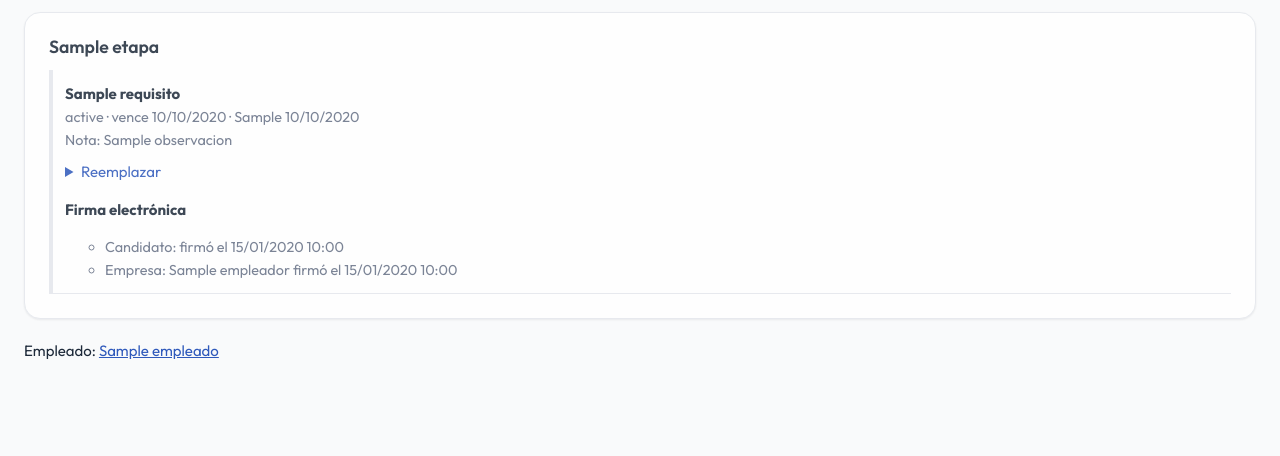
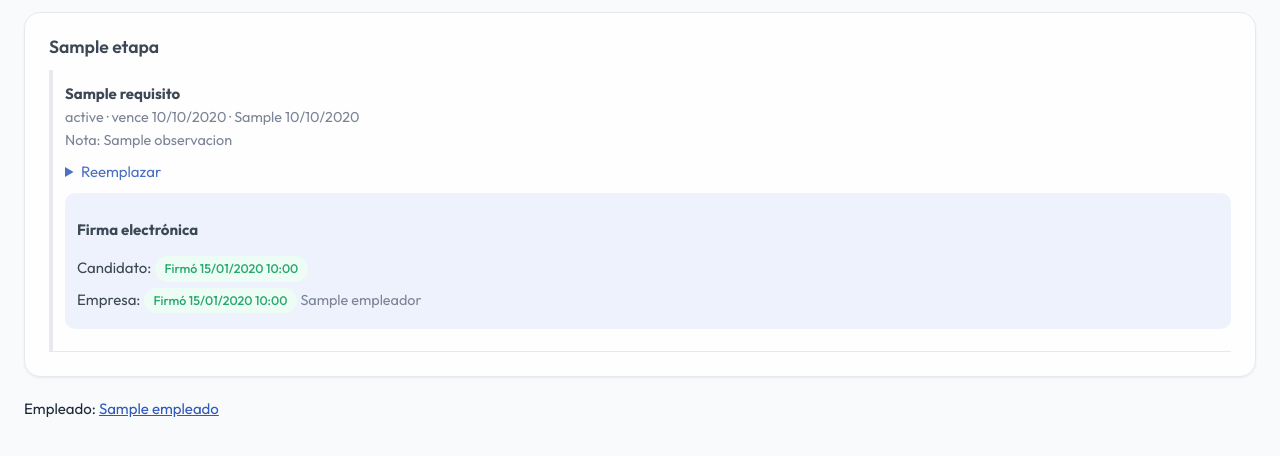
Before and after one commit to OsvaldoAguilar2024/Gevalua, a Django app: template templates/ingreso/detalle.html in a window 1280 px wide. Shown: the part 279-735 px from the top of the page. Run offline with Django 5.2, Linux system fonts and the light colour scheme; the template is opened without the code that fills it: most values are stand-ins (such as "Sample title", 1, 10 or a date in 2020); grey boxes marked "Sample" are stand-in pictures.

Commit message:
Pantallas de firma del contrato, segundo factor y datos personales con el nuevo estilo
Co-Authored-By: Claude Opus 5.5 <noreply@anthropic.com>
Claude-Session: https://claude.ai/code/session_01DsBax3E2zeF8HVBV6HCjnW

```diff
--- a/apps/ingreso/tests.py
+++ b/apps/ingreso/tests.py
@@ -175,7 +175,7 @@ class FirmaContratoTests(TenantTestCase):
         self.req.refresh_from_db()
         self.assertEqual(self.req.estado, RequisitoIngreso.Estado.VERIFICADO)
         self.assertEqual(self.req.verificado_por, self.admin)
-        self.assertContains(self.c.get(reverse("proceso", args=[self.p.pk])), "firmó el")
+        self.assertContains(self.c.get(reverse("proceso", args=[self.p.pk])), "Firmó", count=2)
 
     def test_codigo_incorrecto_no_firma(self):
         from apps.firmas.models import Firma
--- a/static/css/app.css
+++ b/static/css/app.css
@@ -335,3 +335,10 @@ details.escala summary { cursor: pointer; font-weight: 600; }
 }
 .cabecera-empresa { display: none; font-weight: 600; }
 @media (max-width: 1023px) { .cabecera-empresa { display: block; overflow: hidden; text-overflow: ellipsis; white-space: nowrap; } }
+
+/* --- Firma del contrato, segundo factor y autorización de datos --- */
+.firma-contrato { margin: 10px 0; padding: 10px 12px; border-radius: 10px; background: var(--azul-claro); }
+.lista-firmas { list-style: none; padding: 0; margin: 6px 0; display: grid; gap: 6px; }
+.casilla { display: flex; gap: 8px; align-items: flex-start; font-weight: 400; margin: 12px 0; }
+.casilla input { width: auto; margin-top: 3px; }
+.politica { max-height: 45vh; overflow-y: auto; padding: 12px 14px; border: 1px solid var(--borde, #e4e7ec); border-radius: 10px; font-size: .92rem; margin-bottom: 8px; }
--- a/templates/ingreso/_firma_contrato.html
+++ b/templates/ingreso/_firma_contrato.html
@@ -1,10 +1,15 @@
 <div class="firma-contrato">
   <p><strong>Firma electrónica</strong></p>
-  <ul class="tenue">
-    <li>Candidato: {% if r.firma.candidato %}firmó el {{ r.firma.candidato.fecha|date:"d/m/Y H:i" }}{% elif r.firma.ultimo_envio %}enlace enviado a {{ r.firma.ultimo_envio.enviado_a }} el {{ r.firma.ultimo_envio.creado|date:"d/m/Y H:i" }}{% if not r.firma.ultimo_envio.vigente %} (ya no sirve){% endif %}{% else %}pendiente{% endif %}</li>
-    <li>Empresa: {% if r.firma.empleador %}{{ r.firma.empleador.firmante_nombre }} firmó el {{ r.firma.empleador.fecha|date:"d/m/Y H:i" }}{% else %}pendiente{% endif %}</li>
+  <ul class="lista-firmas">
+    <li>Candidato:
+      {% if r.firma.candidato %}<span class="etiqueta verde">Firmó {{ r.firma.candidato.fecha|date:"d/m/Y H:i" }}</span>
+      {% elif r.firma.ultimo_envio %}<span class="etiqueta {% if r.firma.ultimo_envio.vigente %}ambar{% else %}rojo{% endif %}">{% if r.firma.ultimo_envio.vigente %}Enlace enviado{% else %}Enlace vencido{% endif %}</span> <span class="tenue">{{ r.firma.ultimo_envio.enviado_a }} · {{ r.firma.ultimo_envio.creado|date:"d/m/Y H:i" }}</span>
+      {% else %}<span class="etiqueta ambar">Pendiente</span>{% endif %}</li>
+    <li>Empresa:
+      {% if r.firma.empleador %}<span class="etiqueta verde">Firmó {{ r.firma.empleador.fecha|date:"d/m/Y H:i" }}</span> <span class="tenue">{{ r.firma.empleador.firmante_nombre }}</span>
+      {% else %}<span class="etiqueta ambar">Pendiente</span>{% endif %}</li>
   </ul>
-  {% if r.firma.se_puede %}
+  {% if r.firma.se_puede and not r.firma.candidato or r.firma.se_puede and not r.firma.empleador %}
   <div class="acciones">
     {% if not r.firma.candidato %}
     <form method="post" action="{% url 'enviar_a_firma' r.pk %}">{% csrf_token %}<button class="boton chico secundario" {% if not proceso.candidato_email %}disabled title="Falta el correo del candidato"{% endif %}>{% if r.firma.ultimo_envio %}Reenviar{% else %}Enviar{% endif %} al candidato para firmar</button></form>
```
